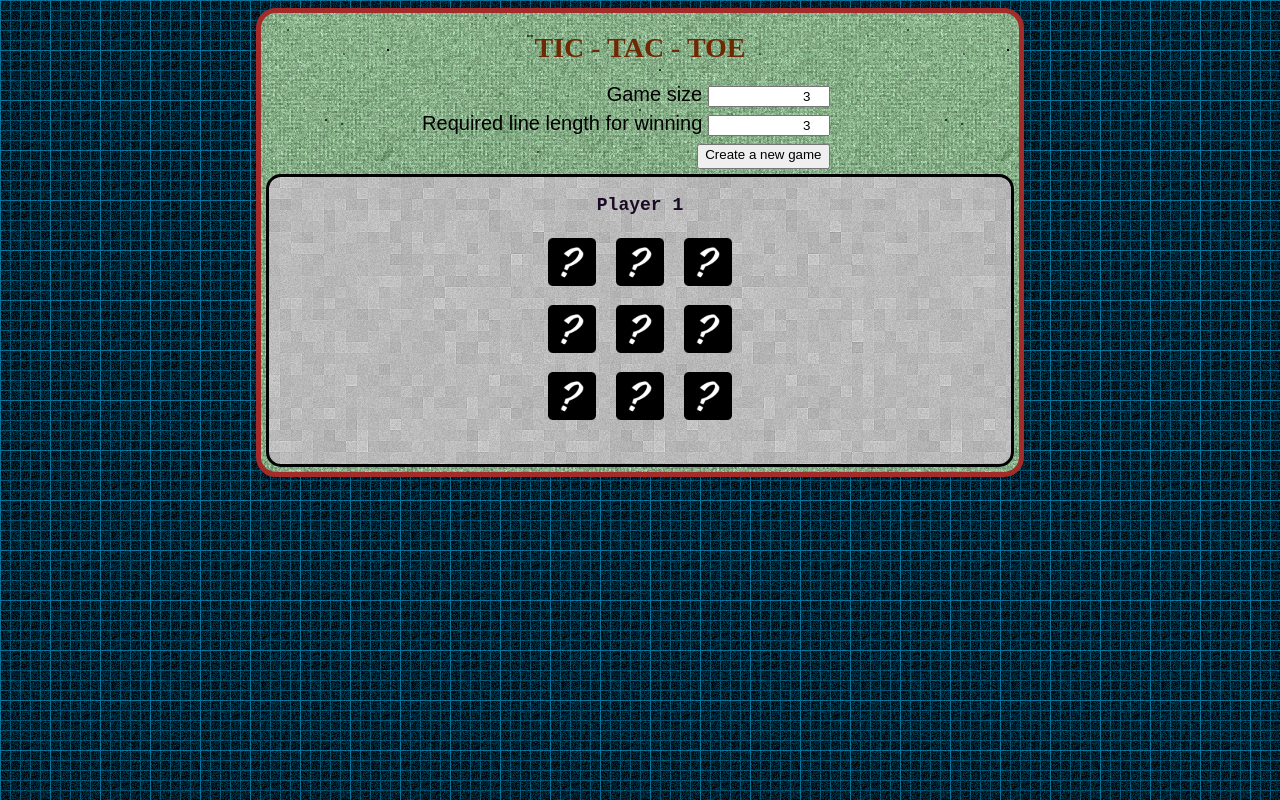
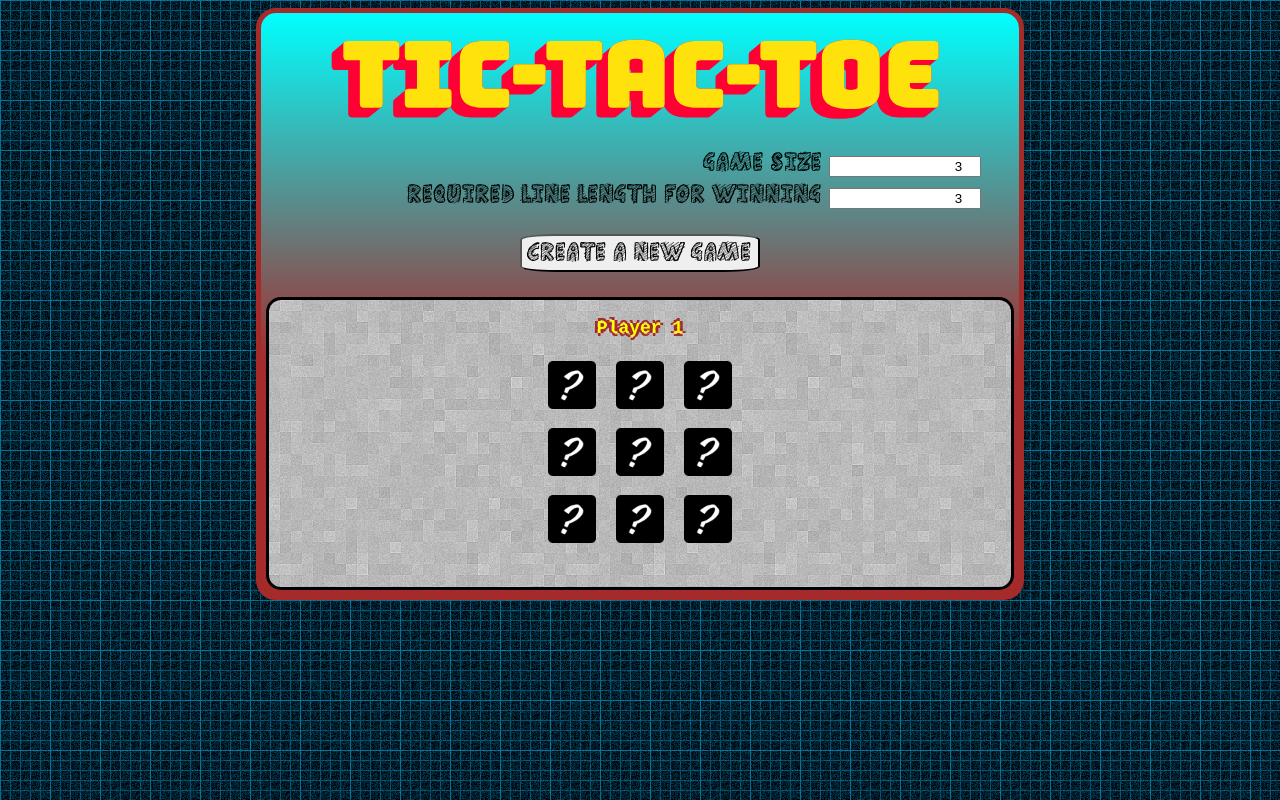
Before and after one commit to PatrykCholewa/tic-tac-toe, a plain HTML site: page index.html in a window 1280 px wide. Drawn offline with Linux system fonts and the light colour scheme.

Commit message:
improve view

```diff
--- /dev/null
+++ b/fonts.css
@@ -0,0 +1,4 @@
+@font-face {
+    font-family: Schools-out;
+    src: url("fonts/schools-out/SchoolsOut.otf") format("opentype");
+}
--- a/game.js
+++ b/game.js
@@ -28,23 +28,35 @@ function handleCellClick( row , col , size , winLength ){
     const cell = getCellByPosition( row , col );
     const classes = cell.classList;
     const playerNumber = document.getElementById("player-number");
+    const playerClasses = document.getElementById("player").classList;
+
     if( classes.contains("game-cell-init")){
         classes.remove("game-cell-init");
         if( playerNumber.innerText === "1" ){
             classes.add("game-cell-player1");
             cell.innerHTML = '<img src="img/x.ico">'
             playerNumber.innerText = "2";
+
+            if( isFinished( size , winLength ) ){
+                finish( playerNumber , size );
+            } else {
+                playerClasses.remove("player1");
+                playerClasses.add("player2");
+            }
+
         } else {
             classes.add("game-cell-player2");
             cell.innerHTML = '<img src="img/o.ico">'
             playerNumber.innerText = "1";
+
+            if( isFinished( size , winLength ) ){
+                finish( playerNumber , size );
+            } else {
+                playerClasses.remove("player2");
+                playerClasses.add("player1");
+            }
         }
     }
-
-    if( isFinished( size , winLength ) ){
-        finish( playerNumber , size );
-    }
-
 }
 
 function finish( playerNumber , size ){
--- a/index.html
+++ b/index.html
@@ -2,16 +2,15 @@
 <html lang="en">
 <head>
     <meta charset="UTF-8">
-    <link rel="stylesheet" type="text/css" href="main.css">
+    <link rel="stylesheet" type="text/css" href="styles.css">
+    <link rel="stylesheet" type="text/css" href="fonts.css">
     <link rel="shortcut icon" type="image/png" href="img/x.ico"/>
     <title>TIC-TAC-TOE</title>
 </head>
 <body>
 
     <div id="main-content">
-        <h1 id=title>
-            TIC - TAC - TOE
-        </h1>
+        <img id="title" src="img/title.svg" class="title"/>
 
         <div id="game-creator">
             <div class="game-creator-part">
@@ -46,7 +45,7 @@
         </div>
 
         <div class="game-box">
-            <h3 id="player" class="player"></h3>
+            <h3 id="player" class="player player1"></h3>
             <div id="game" class="game-part"></div>
         </div>
     </div>
--- a/main.css
+++ b/styles.css
@@ -10,7 +10,7 @@ body{
 }
 
 #main-content{
-    background: darkseagreen url("img/content_background.png");
+    background: linear-gradient(180deg, aqua 0%,brown 60%);
     border: brown solid 5px;
     border-radius: 20px;
 }
@@ -19,17 +19,27 @@ body{
     color: #6f2802;
     font-family: Algerian, serif;
     font-size: 28px;
+    text-effect: outline;
+    text-transform: uppercase;
+    width: 85%;
+}
+
+#game-inject-button{
+    margin-top: 3%;
+    margin-bottom: 2%;
+    border-radius: 15%;
+    margin-right: 0;
 }
 
 #game-creator{
-    text-align: right;
-    font-family: Rockwell, bold, fantasy;
-    font-size: 20px;
+    padding-bottom: 5px;
 }
 
 .game-creator-part{
-    margin-right: 25%;
-    padding-bottom: 5px;
+    margin-right: 5%;
+    font-family: Schools-out, bold, serif;
+    text-align: right;
+    font-size: 27px;
 }
 
 .game-input-box{
@@ -48,7 +58,16 @@ body{
 #player{
     font-family: Jokerman, bold, monospace;
     font-size: 18px;
-    color: #1a0a26;
+}
+
+.player1{
+    color: yellow;
+    text-shadow: -3px 0 brown, 0 3px brown, 3px 0 brown, 0 -3px brown;
+}
+
+.player2{
+    color: red;
+    text-shadow: -3px 0 aqua, 0 3px aqua, 3px 0 aqua, 0 -3px aqua;
 }
 
 .game-cell{
```
Also changed, not shown: fonts/schools-out/License - READ THIS.txt (added), fonts/schools-out/Schools Out.png (added), fonts/schools-out/SchoolsOut.otf (added), img/title.svg (added).
